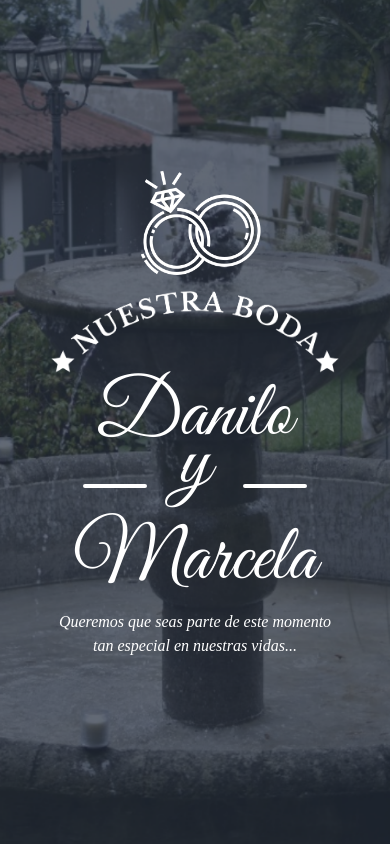
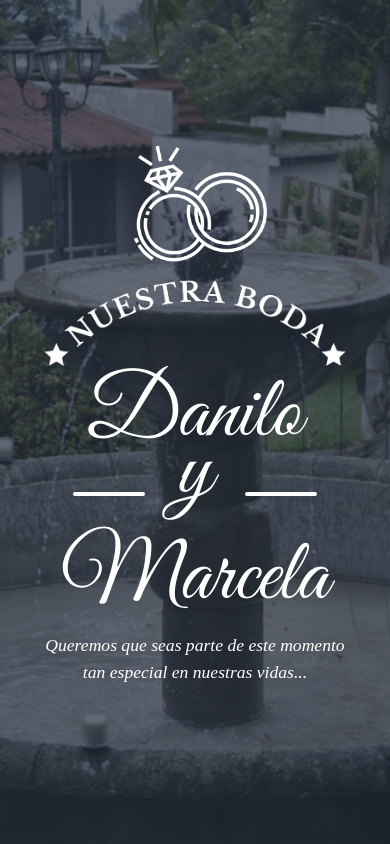
Before and after one commit to abrahambamac345/boda-proyecto-react, a React (Vite) app: page / in a window 390 px wide. Shown: the top 844 px of the page. Built offline with nearby package versions, Linux system fonts and the light colour scheme.

Commit message:
changescommit

```diff
--- a/src/index.css
+++ b/src/index.css
@@ -1050,21 +1050,21 @@ footer p{
 }
 @media (max-width: 390px){
   .nuestra img{
-    width: 20rem;
+    width: 21rem;
   }
   .anillo{
-    width: 9rem;
+    width: 10rem;
   }
   .boda h1{
-    font-size: 5rem;
+    font-size: 5.5rem;
     margin-top: -1rem;
   }
   .mateo{
-    font-size: 1rem;
-    width: 18rem;
+    font-size: 1.1rem;
+    width: 19rem;
   }
   .y > article{
-    width: 4rem;
+    width: 4.5rem;
   }
   .marco1{
     width: 23rem;
@@ -1113,6 +1113,22 @@ footer p{
   }
 }
 @media (max-width: 360px){
+  .nuestra img{
+    width: 20rem;
+  }
+  .anillo{
+    width: 9rem;
+  }
+  .boda h1{
+    font-size: 5rem;
+  }
+  .mateo{
+    font-size: 1rem;
+    width: 18rem;
+  }
+  .y > article{
+    width: 4rem;
+  }
   .marco1{
     width: 21rem;
     height: 40rem;
```
